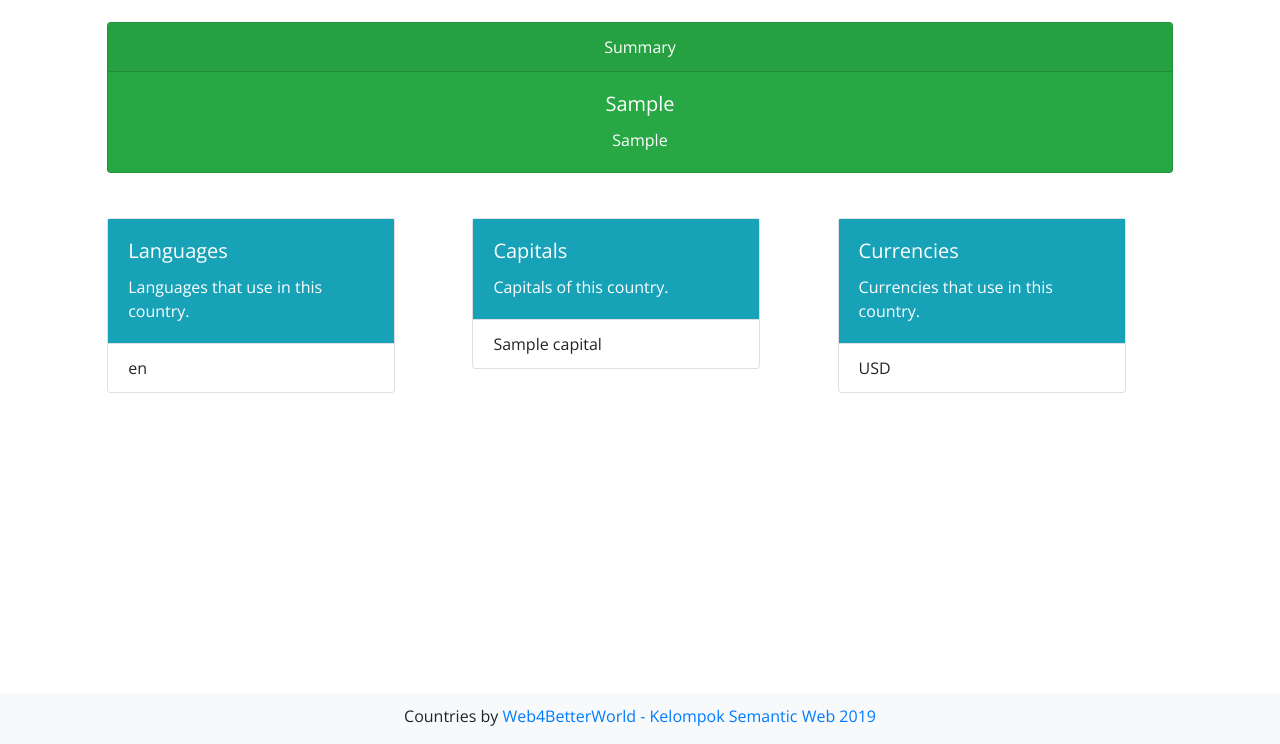
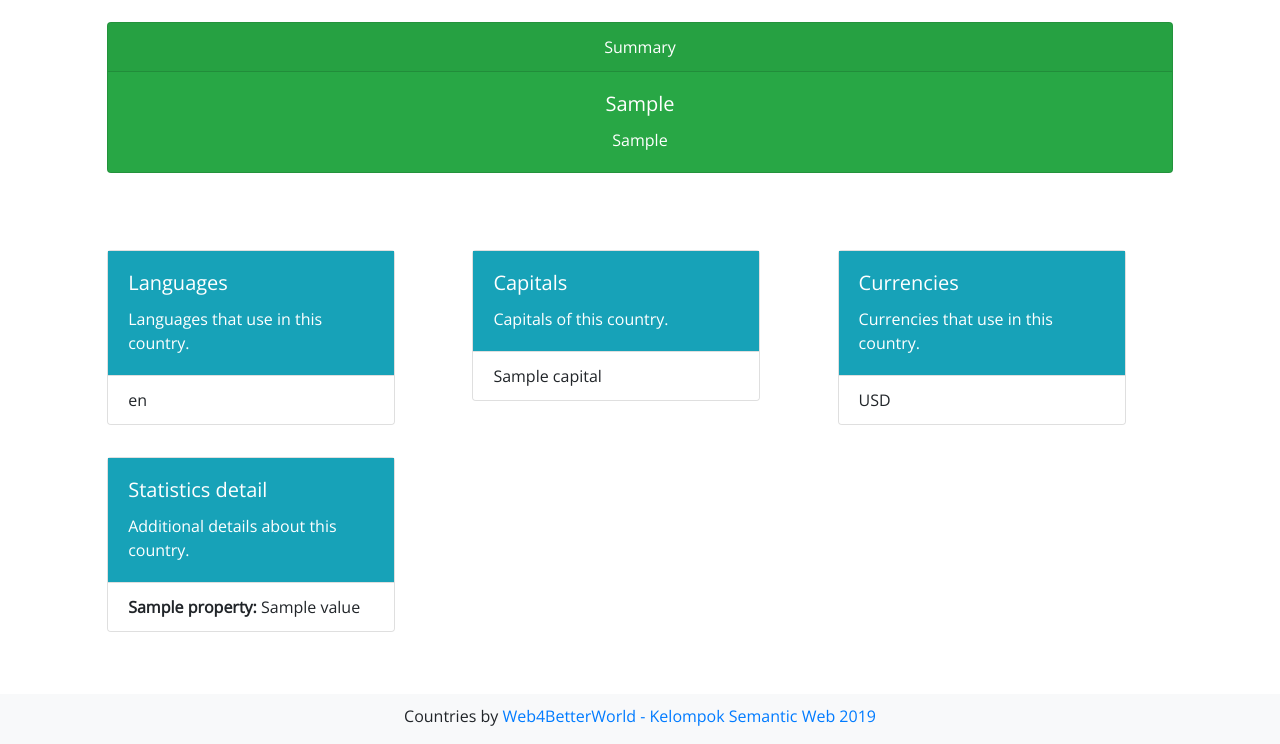
Before and after one commit to argaghulamahmad/countries-sparql-dbpedia, a Django app: template countries/templates/detail.html in a window 1280 px wide. Shown: the part 56-800 px from the top of the page. Run offline with Django 3.2, Linux system fonts and the light colour scheme; the template is opened without the code that fills it: most values are stand-ins (such as "Sample title", 1, 10 or a date in 2020); some libraries are stand-ins or nearby versions.

Commit message:
adds class to show data from local triple store

```diff
--- a/countries/templates/detail.html
+++ b/countries/templates/detail.html
@@ -21,7 +21,7 @@
         <div class="container" id="info1-container">
             <div class="row">
                 <div class="col-sm">
-                    <div class="card" style="width: 18rem;">
+                    <div class="card" style="width: 18rem; margin-top: 2rem;">
                         <div class="card-body text-white bg-info">
                             <h5 class="card-title">Languages</h5>
                             <p class="card-text">Languages that use in this country.</p>
@@ -34,7 +34,7 @@
                     </div>
                 </div>
                 <div class="col-sm">
-                    <div class="card" style="width: 18rem;">
+                    <div class="card" style="width: 18rem; margin-top: 2rem;">
                         <div class="card-body text-white bg-info">
                             <h5 class="card-title">Capitals</h5>
                             <p class="card-text">Capitals of this country.</p>
@@ -47,7 +47,7 @@
                     </div>
                 </div>
                 <div class="col-sm">
-                    <div class="card" style="width: 18rem;">
+                    <div class="card" style="width: 18rem; margin-top: 2rem;">
                         <div class="card-body text-white bg-info">
                             <h5 class="card-title">Currencies</h5>
                             <p class="card-text">Currencies that use in this country.</p>
@@ -59,6 +59,21 @@
                         </ul>
                     </div>
                 </div>
+                {% if country_info.5 %}
+                    <div class="col-sm">
+                        <div class="card" style="width: 18rem; margin-top: 2rem;">
+                            <div class="card-body text-white bg-info">
+                                <h5 class="card-title">Statistics detail</h5>
+                                <p class="card-text">Additional details about this country.</p>
+                            </div>
+                            <ul class="list-group list-group-flush">
+                                {% for property, value in country_info.5 %}
+                                    <li class="list-group-item"><strong>{{ property }}:</strong> {{value|urlize}}</li>
+                                {% endfor %}
+                            </ul>
+                        </div>
+                    </div>
+                {% endif %}
             </div>
         </div>
     </div>
```
